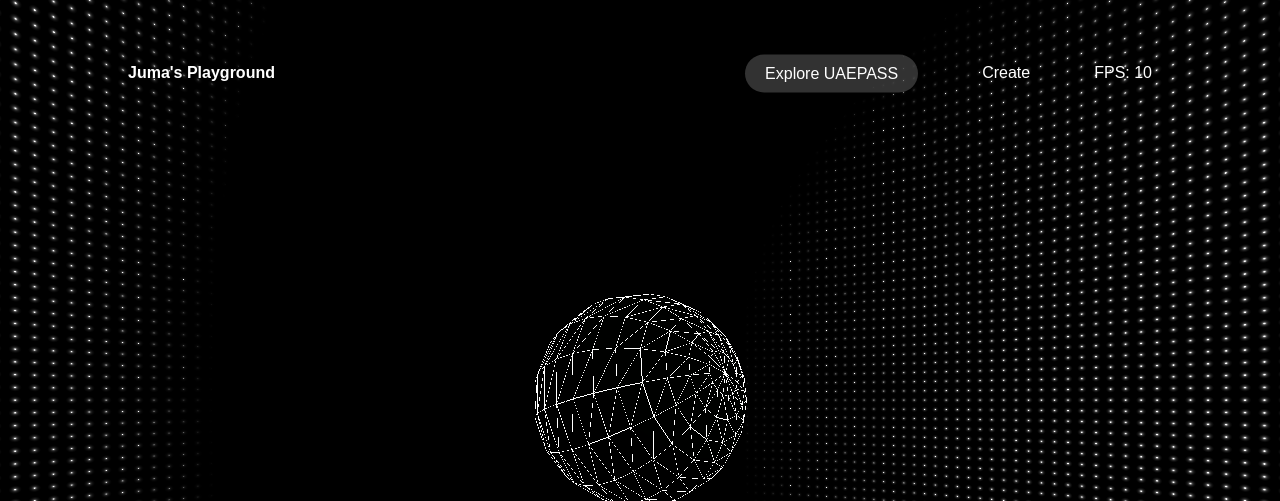
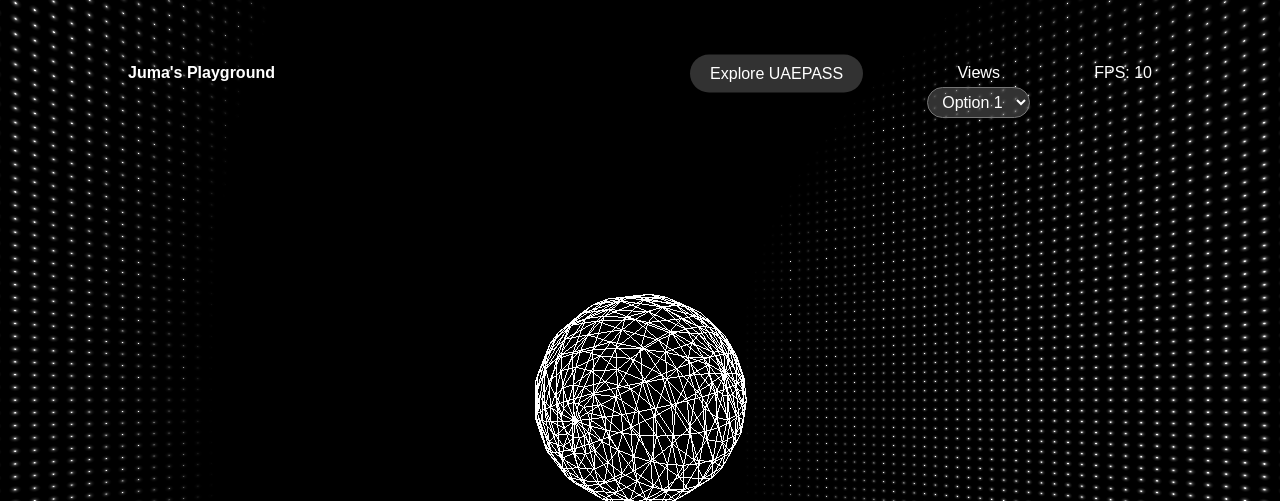
Before and after one commit to j-2k/GraphicsWebsite, a website built with Vite: page index.html in a window 1280 px wide. Shown: the top 501 px of the page. Built offline with nearby package versions, Linux system fonts and the light colour scheme; animation ran at ten frames a second.

Commit message:
trying to understand how to do dropdown but its being weird

```diff
--- a/index.html
+++ b/index.html
@@ -16,7 +16,12 @@
           <button>Explore UAEPASS</button>
         </li>
         <li>
-          Create
+          <label for="my-dropdown">Views</label>
+          <select id="my-dropdown">
+            <option value="option-1">Option 1</option>
+            <option value="option-2">Option 2</option>
+            <option value="option-3">Option 3</option>
+          </select>
         </li>
         <!--<button><li id="FPSid">Frames</li></button>-->
         <li id="FPSid">
--- a/src/main.ts
+++ b/src/main.ts
@@ -44,7 +44,7 @@ document.body.appendChild(renderer.domElement);
 // Create a sphere
 const geometry = new THREE.SphereGeometry(1,16,16);
 const cubeGeometry = new THREE.BoxGeometry(20,1,20);
-const material = new THREE.MeshPhongMaterial({ color: "#ff00ff" });
+const material = new THREE.MeshPhongMaterial({ color: "#ff00ff", shininess: 200, specular: 0x444444});
 const sphereMesh = new THREE.Mesh(geometry, material);
 
 const sphereMeshL = new THREE.Mesh(geometry, new THREE.MeshToonMaterial());
@@ -52,6 +52,7 @@ const sphereMeshR = new THREE.Mesh(geometry, material);
 const cubeMesh = new THREE.Mesh(cubeGeometry, material);
 sphereMeshL.position.x = 10;
 sphereMeshR.position.x = -10;
+sphereMesh.position.y = 5;
 cubeMesh.position.y = -20;
 scene.add(sphereMesh);
 scene.add(sphereMeshL,sphereMeshR,cubeMesh);
@@ -131,6 +132,7 @@ function Update() {
     THREE.MathUtils.lerp(0,1,sinTime01(1.5,0.5,-1.5)),
     THREE.MathUtils.lerp(0,1,sinTime01(1,0.5,0))
     );
+  sphereMesh.scale.setScalar(sinTime01(1,0.5,0) * 1);
 
 
   if(clock.elapsedTime > 0.5 + a)
--- a/src/style.css
+++ b/src/style.css
@@ -66,6 +66,7 @@ nav ul {
   transition: opacity 0.2s ease-in-out;
 }
 
+
 button {
   background-color: rgba(100, 100, 100, 0.5);
   font-size: medium;
@@ -79,6 +80,7 @@ button {
 }
 
 
+
 .fade-out {
   opacity: 0;
   transition: opacity 0.25s ease-in-out;
@@ -88,3 +90,37 @@ button {
   opacity: 1;
   transition: opacity 0.25s ease-in-out;
 }
+
+label {
+  text-align:center;
+  display: block;
+  font-weight: normal;
+  margin-bottom: 5px;
+}
+
+/* Style the dropdown */
+select {
+  display: block;
+  font-size: 16px;
+  padding: 5px 10px;
+  border-radius: 50px;
+  /*
+  border: 5px solid #ffffff;
+  box-shadow: yellow;
+  */
+  background-color: rgba(100, 100, 100, 0.5);
+  opacity: 1;
+  color: white;
+}
+
+/* Style the options // ??? this dont work & the one after*/
+ option {
+  font-size: 10px;
+  background-color: white;
+  color: yellow;
+}
+
+/* Style the hover state */
+option:hover {
+  background-color: red;
+}
```
